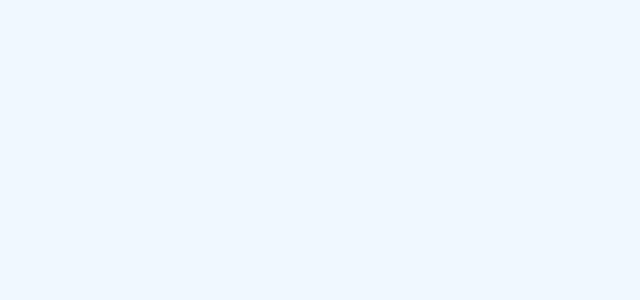
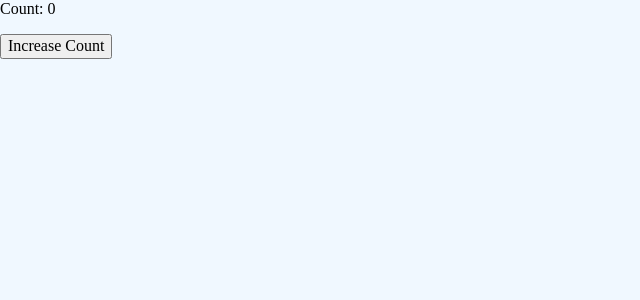
Before and after one commit to maoyln/myReactProjectTemplate, a React (Create React App) app: page /useCallbackDemo in a window 1280 px wide. Before the commit this address had no page. Shown: the top 300 px of the page, without its empty margins (0-640 px from the left). Built offline with nearby package versions, Linux system fonts and the light colour scheme; the HTML template or start-up script is replaced by a standard one.

Commit message:
useCallBack的用法demo

```diff
--- /dev/null
+++ b/src/pages/UseCallbackDemo.tsx
@@ -0,0 +1,29 @@
+import React, { useState, useCallback } from 'react';
+
+const UseCallbackDemo: React.FC = () => {
+  const [count, setCount] = useState(0);
+
+  // callback函数只在组件首次渲染时创建一次，即使App组件重新渲染，Counter组件也不会因为callback的改变而重新渲染。
+  const callback = useCallback(() => {
+    console.log('Callback called');
+    setCount(count + 1)
+  }, []);
+
+  return (
+    <div>
+      <Counter count={count} onIncrease={callback} />
+    </div>
+  );
+}
+
+function Counter({ count, onIncrease }: any) {
+  console.log('render'); // 只重新渲染一次，哪怕count变化,Counter组件也不会因为callback的改变而重新渲染
+  return (
+    <div>
+      <p>Count: {count}</p>
+      <button onClick={onIncrease}>Increase Count</button>
+    </div>
+  );
+}
+
+export default UseCallbackDemo;
--- a/src/routes.tsx
+++ b/src/routes.tsx
@@ -10,6 +10,7 @@ import UpdateState from './pages/UpdateState';
 import UpdateState2 from './pages/UpdateState2';
 import CreatePortalDom from './pages/reactPortalDom';
 import UseMemoDemo from './pages/UseMemoDemo';
+import UseCallbackDemo from './pages/UseCallbackDemo';
 
 
 // 懒加载
@@ -32,6 +33,7 @@ const AppRoutes = () => (
       <Route path="/updateState2" element={<UpdateState2 />} />
       <Route path="/reactPortalDom" element={<CreatePortalDom />} />
       <Route path="/useMemoDemo" element={<UseMemoDemo />} />
+      <Route path="/useCallbackDemo" element={<UseCallbackDemo />} />
 
 
     </Routes>
```
